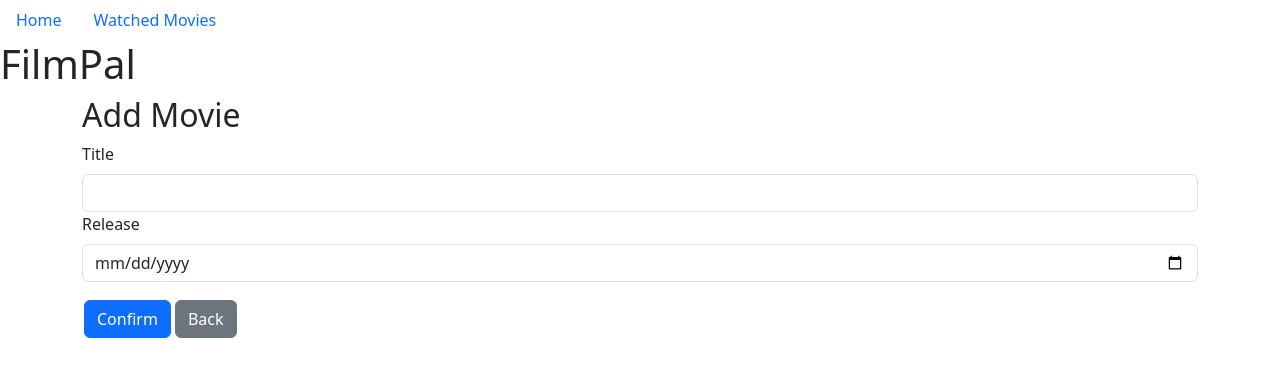
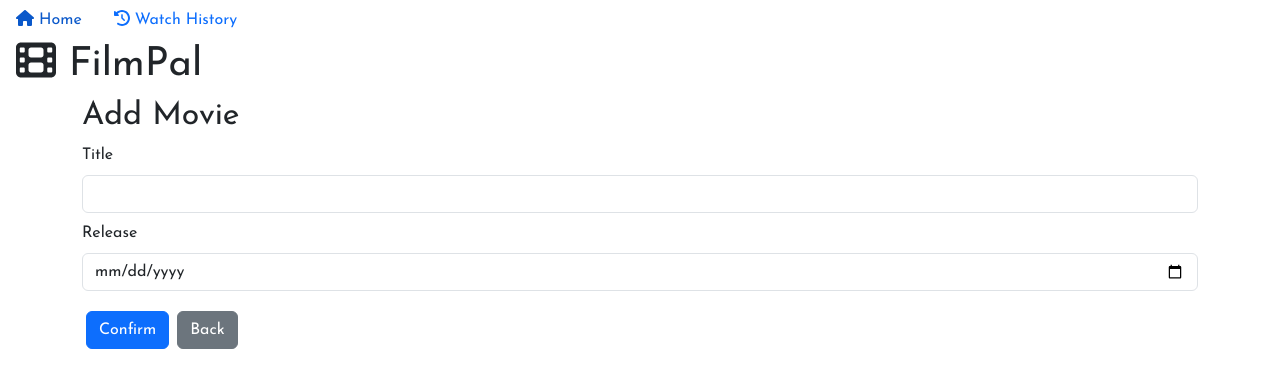
Before and after one commit to renldx/filmpal-server, a React (Create React App) app in the folder app/: page /old-movies/add in a window 1280 px wide. Shown: the top 388 px of the page. Built offline with nearby package versions, Linux system fonts and the light colour scheme.

Commit message:
Clean up UI & add fonts

```diff
--- a/app/package.json
+++ b/app/package.json
@@ -3,6 +3,9 @@
   "version": "0.1.0",
   "private": true,
   "dependencies": {
+    "@fortawesome/fontawesome-svg-core": "^6.7.2",
+    "@fortawesome/free-solid-svg-icons": "^6.7.2",
+    "@fortawesome/react-fontawesome": "^0.2.2",
     "bootstrap": "^5.3.3",
     "cra-template": "1.2.0",
     "react": "^18.2.0",
--- a/app/src/App.css
+++ b/app/src/App.css
@@ -1,38 +1,49 @@
-.App {
-    text-align: center;
+@import url('https://fonts.googleapis.com/css?family=Josefin+Sans');
+
+:root {
+    --spacer-small: 0.25rem;
+    --spacer-medium: 0.5rem;
 }
 
-.App-logo {
-    height: 40vmin;
-    pointer-events: none;
+body {
+    font-family: 'Josefin Sans', serif !important;
 }
 
-@media (prefers-reduced-motion: no-preference) {
-    .App-logo {
-        animation: App-logo-spin infinite 20s linear;
-    }
+h1 {
+    margin-left: 1rem;
 }
 
-.App-header {
-    background-color: #282c34;
-    min-height: 100vh;
-    display: flex;
-    flex-direction: column;
-    align-items: center;
-    justify-content: center;
-    font-size: calc(10px + 2vmin);
-    color: white;
+.genre {
+    margin: var(--spacer-small);
+    text-transform: capitalize;
+    width: 10rem;
 }
 
-.App-link {
-    color: #61dafb;
+.suggested-movie {
+    float: left;
+    width: 24rem;
+    margin: var(--spacer-medium);
+    cursor: pointer;
 }
 
-@keyframes App-logo-spin {
-    from {
-        transform: rotate(0deg);
-    }
-    to {
-        transform: rotate(360deg);
-    }
+.suggested-movie h4 {
+    height: 3.5rem;
+    overflow: hidden;
 }
+
+.watched-movies tr {
+    vertical-align: middle;
+}
+
+.watched-movies button, .watched-movie button {
+    margin: var(--spacer-small);
+}
+
+.watched-movie label:not(:first-child) {
+    margin-top: var(--spacer-medium);
+}
+
+.watched-movie .error {
+    color: red;
+    margin-left: var(--spacer-medium);
+}
--- a/app/src/Genres.js
+++ b/app/src/Genres.js
@@ -1,6 +1,6 @@
 import { useEffect, useState } from "react";
 import { useNavigate } from "react-router-dom";
-import { Button, ButtonGroup } from "reactstrap";
+import { Button } from "reactstrap";
 
 const Genres = () => {
     const [loading, setLoading] = useState(false);
@@ -27,16 +27,18 @@ const Genres = () => {
     }
 
     return (
-        <ButtonGroup vertical>
+        <div>
             {genres.map((genre) => (
                 <Button
                     key={genre}
                     value={genre}
-                    onClick={(event) => pickGenre(event)}>
-                    {genre}
+                    onClick={(event) => pickGenre(event)}
+                    size="lg"
+                    className="genre">
+                    {genre.toLowerCase()}
                 </Button>
             ))}
-        </ButtonGroup>
+        </div>
     );
 };
 
--- a/app/src/Header.js
+++ b/app/src/Header.js
@@ -1,5 +1,12 @@
+import { faFilm } from "@fortawesome/free-solid-svg-icons";
+import { FontAwesomeIcon } from "@fortawesome/react-fontawesome";
+
 const Header = () => {
-    return <h1>FilmPal</h1>;
+    return (
+        <h1>
+            <FontAwesomeIcon icon={faFilm} /> FilmPal
+        </h1>
+    );
 };
 
 export default Header;
--- a/app/src/Home.js
+++ b/app/src/Home.js
@@ -8,8 +8,9 @@ import Genres from "./Genres";
 
 const Home = () => {
     return (
-        <Container fluid>
-            <h2>Genres</h2>
+        <Container>
+            <h2>Movie Suggestions</h2>
+            <h3>Pick a genre:</h3>
             <Genres />
         </Container>
     );
--- a/app/src/NavigationMenu.js
+++ b/app/src/NavigationMenu.js
@@ -1,3 +1,5 @@
+import { faHistory, faHome } from "@fortawesome/free-solid-svg-icons";
+import { FontAwesomeIcon } from "@fortawesome/react-fontawesome";
 import React from "react";
 import { Nav, NavItem, NavLink } from "reactstrap";
 
@@ -6,11 +8,13 @@ const NavigationMenu = () => {
         <Nav>
             <NavItem>
                 <NavLink active href="/">
-                    Home
+                    <FontAwesomeIcon icon={faHome} /> Home
                 </NavLink>
             </NavItem>
             <NavItem>
-                <NavLink href="/old-movies">Watched Movies</NavLink>
+                <NavLink href="/old-movies">
+                    <FontAwesomeIcon icon={faHistory} /> Watch History
+                </NavLink>
             </NavItem>
         </Nav>
     );
--- a/app/src/SuggestedMovie.js
+++ b/app/src/SuggestedMovie.js
@@ -6,16 +6,11 @@ const SuggestedMovie = ({ movie, releaseYear, toggleModal }) => {
             onClick={(event) => {
                 toggleModal(event, movie);
             }}
-            style={{
-                minWidth: "16rem",
-                maxWidth: "24rem",
-                margin: "0.5rem",
-                cursor: "pointer",
-            }}>
+            className="suggested-movie">
             <img alt="Sample" src="https://picsum.photos/300/200" />
             <CardBody>
-                <CardTitle tag="h5">{movie.title}</CardTitle>
-                <CardSubtitle className="mb-2 text-muted" tag="h6">
+                <CardTitle tag="h4">{movie.title}</CardTitle>
+                <CardSubtitle tag="h5" className="mb-2 text-muted">
                     {releaseYear(movie.release)}
                 </CardSubtitle>
                 <CardText></CardText>
--- a/app/src/SuggestedMovies.js
+++ b/app/src/SuggestedMovies.js
@@ -2,7 +2,6 @@ import React, { useEffect, useState } from "react";
 import { useNavigate, useParams } from "react-router-dom";
 import {
     Button,
-    CardGroup,
     Container,
     Modal,
     ModalBody,
@@ -67,9 +66,10 @@ const SuggestedMovies = () => {
     }
 
     return (
-        <Container>
-            <h2>Suggested Movies</h2>
-            <CardGroup>
+        <Container fluid>
+            <h2>Movie Suggestions</h2>
+            <h3>Pick a movie:</h3>
+            <div>
                 {movies.map((m) => (
                     <SuggestedMovie
                         key={m.code}
@@ -78,7 +78,7 @@ const SuggestedMovies = () => {
                         toggleModal={toggleModal}
                     />
                 ))}
-            </CardGroup>
+            </div>
 
             <Modal isOpen={modal} toggle={toggleModal}>
                 <ModalHeader toggle={toggleModal}>
--- a/app/src/WatchedMovie.js
+++ b/app/src/WatchedMovie.js
@@ -110,15 +110,14 @@ const WatchedMovie = () => {
     }
 
     return (
-        <Container>
+        <Container className="watched-movie">
             <h2>{code ? "Edit" : "Add"} Movie</h2>
             <Form onSubmit={handleSubmit}>
                 <FormGroup>
                     <Label for="title">
                         Title
                         {formData.errors.title && (
-                            <span
-                                style={{ color: "red", marginLeft: "0.5rem" }}>
+                            <span className="error">
                                 {formData.errors.title}
                             </span>
                         )}
@@ -132,8 +131,7 @@ const WatchedMovie = () => {
                     <Label for="release">
                         Release
                         {formData.errors.release && (
-                            <span
-                                style={{ color: "red", marginLeft: "0.5rem" }}>
+                            <span className="error">
                                 {formData.errors.release}
                             </span>
                         )}
@@ -146,16 +144,10 @@ const WatchedMovie = () => {
                         value={formData?.release}
                     />
                 </FormGroup>
-                <Button
-                    color="primary"
-                    style={{ margin: "0.125rem" }}
-                    type="submit">
+                <Button color="primary" type="submit">
                     Confirm
                 </Button>
-                <Button
-                    color="secondary"
-                    style={{ margin: "0.125rem" }}
-                    onClick={() => navigate(-1)}>
+                <Button color="secondary" onClick={() => navigate(-1)}>
                     Back
                 </Button>
             </Form>
--- a/app/src/WatchedMovies.js
+++ b/app/src/WatchedMovies.js
@@ -63,19 +63,17 @@ const WatchedMovies = () => {
 
     const movieList = movies.map((movie) => {
         return (
-            <tr key={movie.code} style={{ verticalAlign: "middle" }}>
-                <td style={{ whiteSpace: "nowrap" }}>{movie.title}</td>
+            <tr key={movie.code}>
+                <td>{movie.title}</td>
                 <td>{movie.release}</td>
                 <td>
                     <Button
                         color="primary"
-                        style={{ margin: "0.125rem" }}
                         onClick={(event) => updateMovie(event, movie.code)}>
                         Edit
                     </Button>
                     <Button
                         color="danger"
-                        style={{ margin: "0.125rem" }}
                         onClick={(event) => toggleModal(event, movie)}>
                         Delete
                     </Button>
@@ -85,7 +83,7 @@ const WatchedMovies = () => {
     });
 
     return (
-        <Container>
+        <Container className="watched-movies">
             <h2>Watch History</h2>
             <Table>
                 <thead>
```
Also changed, not shown: 1 other file (tests, documents, lock files or other folders).
